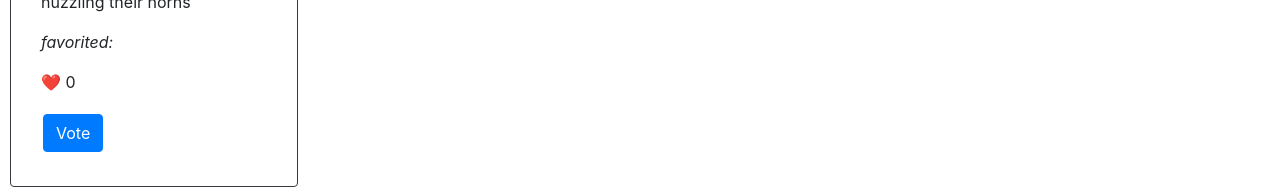
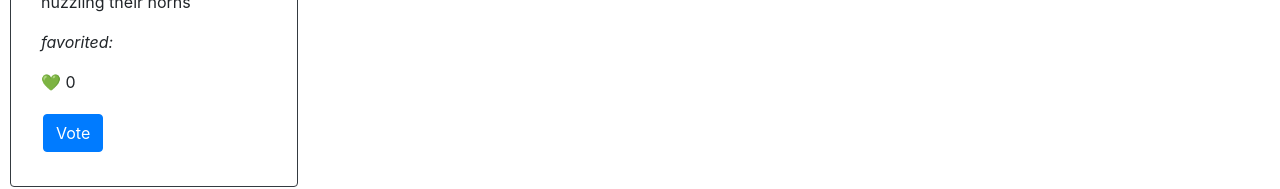
Before and after one commit to MariamAlshammari/hornedBeasts, a React (Create React App) app: page / in a window 1280 px wide. Shown: the part 643-832 px from the top of the page. Built offline with nearby package versions, Linux system fonts and the light colour scheme.

Commit message:
lab02redo

```diff
--- a/src/components/HornedBeast.js
+++ b/src/components/HornedBeast.js
@@ -32,7 +32,7 @@ class HornedBeast extends React.Component {
 
 {/* <Card className="cc" border="dark" style={{ width: '18rem' , float: 'left' , padding: '10px' , margin: '10px' ,}}></Card> */}
                  <Card className="cc" border="dark" style={{ width: '18rem'  , padding: '10px' , margin: '10px' ,}}>
-                <Card.Img onClick={this.increaseNoOfVotes} variant="top" src={this.props.image_url} alt={this.props.title} />
+                <Card.Img  variant="top" src={this.props.image_url} alt={this.props.title} />
                 <Card.Body>
                     <Card.Title>{this.props.title}</Card.Title>
                     <Card.Text>
@@ -41,11 +41,11 @@ class HornedBeast extends React.Component {
                     <Card.Text>
                         <i className="fas fa-heart">favorited: {this.state.votes}</i>
                     </Card.Text>
-                    <Card.Text>
-                        ❤️ {this.state.numberOfVotes}
+                    <Card.Text >
+                    💚 {this.state.numberOfVotes}
                     </Card.Text>
 
-                    <Button variant="primary">Vote</Button>
+                    <Button onClick={this.increaseNoOfVotes} variant="primary">Vote</Button>
                 </Card.Body>
             </Card>
             </>
```
